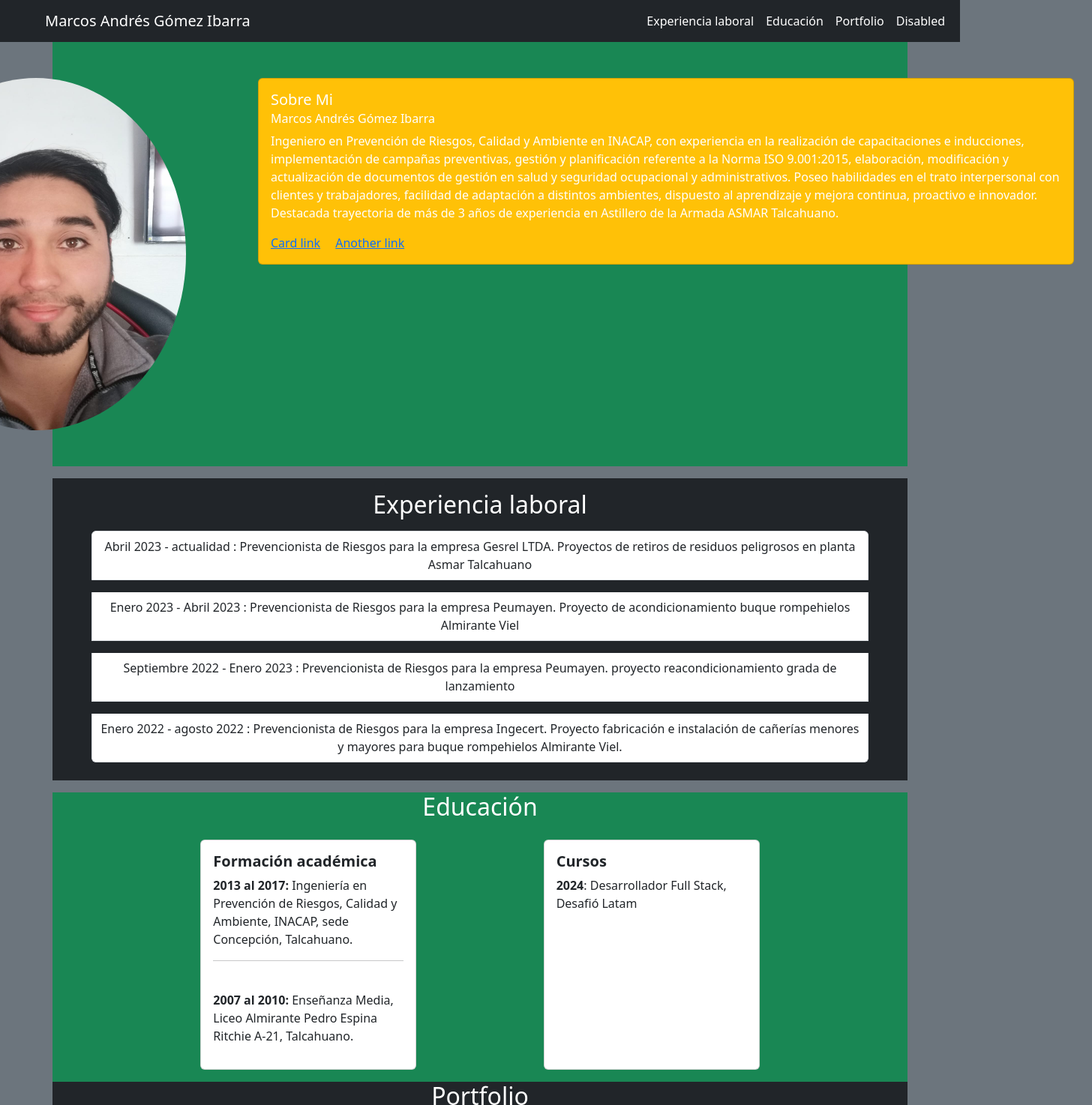
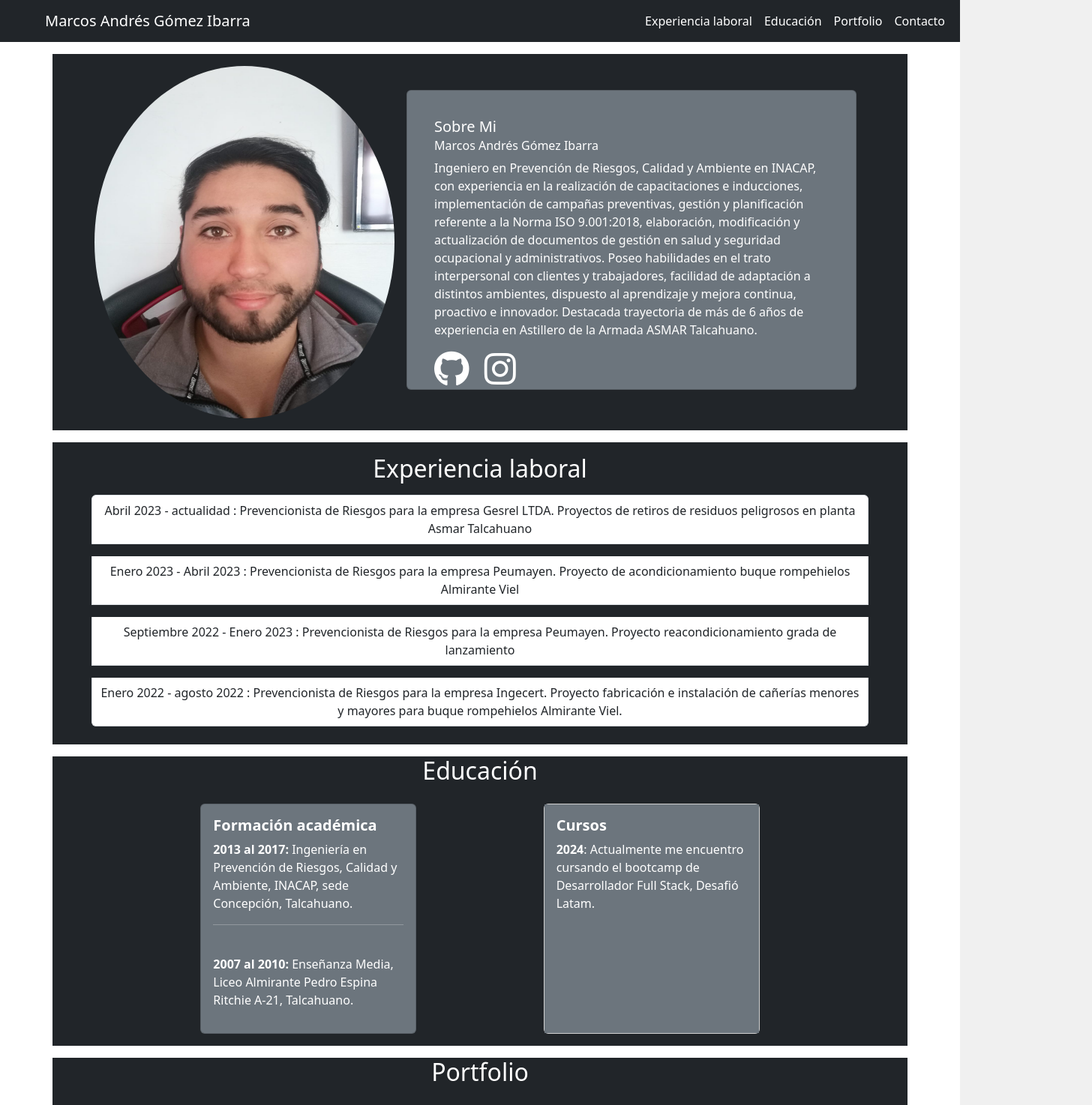
Before and after one commit to gsteenbecker/examen-modulo-1, a plain HTML site: page index.html in a window 1280 px wide. Shown: the top 1474 px of the page at 75% size, 1456 px wide, since content can reach past the window. Drawn offline with nearby package versions, Linux system fonts and the light colour scheme.

Commit message:
se agregaron iconos en la seccion sobre mi

```diff
--- a/assets/css/style.css
+++ b/assets/css/style.css
@@ -1,6 +1,22 @@
+body {
+
+    background-image: url('../img/backgorund.png');
+
+    background-size: cover;
+    background-position: center;
+
+    background-color: #f0f0f0; /
+  }
+
 .imagen-personal {
     border-radius: 50%;
     width: 400px;
     height: 470px;
     overflow: hidden;
 }
+
+.sobre-mi {
+    padding: 20px;
+    width:  600px;
+    height: 400px;
+}
--- a/index.html
+++ b/index.html
@@ -6,16 +6,17 @@
     <title>Currículum+Portfolio</title>
     <link href="https://cdn.jsdelivr.net/npm/bootstrap@5.3.3/dist/css/bootstrap.min.css" rel="stylesheet" integrity="sha384-QWTKZyjpPEjISv5WaRU9OFeRpok6YctnYmDr5pNlyT2bRjXh0JMhjY6hW+ALEwIH" crossorigin="anonymous">
     <link rel="stylesheet" href="./assets/css/style.css">
+    <script src="https://kit.fontawesome.com/1e98b18bbd.js" crossorigin="anonymous"></script>
 
 
 </head>
 
 
-<body class=" bg-secondary">
+<body class=" ">
 
     <header>
         <!-- navbar  -->
-        <nav class="navbar navbar-expand-lg bg-dark  ">
+        <nav class="navbar navbar-expand-lg bg-dark mb-3  ">
             <div class="container-fluid">
               <a class="navbar-brand text-white ms-5" href="#">Marcos Andrés Gómez Ibarra</a>
               <button class="navbar-toggler bg-white" type="button" data-bs-toggle="collapse" data-bs-target="#navbarNav" aria-controls="navbarNav" aria-expanded="false" aria-label="Toggle navigation">
@@ -33,7 +34,7 @@
                     <a class="nav-link text-white " href="#portfolio">Portfolio</a>
                   </li>
                   <li class="nav-item">
-                    <a class="nav-link disabled text-white " aria-disabled="true">Disabled</a>
+                    <a class="nav-link disabled text-white " aria-disabled="true">Contacto</a>
                   </li>
                 </ul>
               </div>
@@ -42,25 +43,26 @@
 
 
         <!-- acerca de mi -->
-        <section class=" container bg-success " >
-            <div class="d-flex flex-row justify-content-center">
-                <div class="m-4 p-4">
-                    <img class="imagen-personal " src="./assets/img/imagen-personal.jpg" alt="">
-                </div>
+        <section class=" container bg-dark " >
+            <div class=" d-flex flex-row justify-content-evenly ">
 
-                <div class="m-4 p-4 ">
-                    <div class="card bg-warning" style="width: 68rem;">
+                  <div class="col-md-4 col-12 m-3">
+                    <img class="imagen-personal " src="./assets/img/imagen-personal.jpg" alt="imagen de Marcos Gómez">
+                  </div>
+
+
+                    <div class="sobre-mi card bg-secondary col-md-4 col-12 mt-5">
                         <div class="card-body">
                             <h5 class="card-title text-white">Sobre Mi </h5>
                             <h6 class="card-subtitle mb-2 text-white">Marcos Andrés Gómez Ibarra</h6>
-                            <p class="card-text text-white">	Ingeniero en Prevención de Riesgos, Calidad y Ambiente en INACAP, con experiencia en la realización de capacitaciones e inducciones, implementación de campañas preventivas, gestión y planificación referente a la Norma ISO 9.001:2015, elaboración, modificación y actualización de documentos de gestión en salud y seguridad ocupacional y administrativos. Poseo habilidades en el trato interpersonal con clientes y trabajadores, facilidad de adaptación a distintos ambientes, dispuesto al aprendizaje y mejora continua, proactivo e innovador. Destacada trayectoria de más de 3 años de experiencia en Astillero de la Armada ASMAR Talcahuano.
+                            <p class="card-text text-white">	Ingeniero en Prevención de Riesgos, Calidad y Ambiente en INACAP, con experiencia en la realización de capacitaciones e inducciones, implementación de campañas preventivas, gestión y planificación referente a la Norma ISO 9.001:2018, elaboración, modificación y actualización de documentos de gestión en salud y seguridad ocupacional y administrativos. Poseo habilidades en el trato interpersonal con clientes y trabajadores, facilidad de adaptación a distintos ambientes, dispuesto al aprendizaje y mejora continua, proactivo e innovador. Destacada trayectoria de más de 6 años de experiencia en Astillero de la Armada ASMAR Talcahuano.
 
                             </p>
-                            <a href="#" class="card-link">Card link</a>
-                            <a href="#" class="card-link">Another link</a>
+                            <a href="https://github.com" class="card-link" target="_blank"> <i class="fa-brands fa-github fa-3x text-white "></i></a>
+                            <a href="https://www.instagram.com" class="card-link" target="_blank"> <i class="fa-brands fa-instagram fa-3x text-white"></i><a>
                         </div>
                   </div>
-                </div>
+
             </div>
         </section>
     </header>
@@ -74,7 +76,7 @@
                 <ul class="list-group">
                     <li class="list-group-item p-2 m-2">Abril 2023 - actualidad : Prevencionista de Riesgos para la empresa Gesrel LTDA. Proyectos de retiros de residuos peligrosos en planta Asmar Talcahuano</li>
                     <li class="list-group-item p-2 m-2">Enero 2023 - Abril 2023 : Prevencionista de Riesgos para la empresa Peumayen. Proyecto de acondicionamiento buque rompehielos Almirante Viel</li>
-                    <li class="list-group-item p-2 m-2">Septiembre 2022 - Enero 2023 : Prevencionista de Riesgos para la empresa Peumayen. proyecto reacondicionamiento grada de lanzamiento</li>
+                    <li class="list-group-item p-2 m-2">Septiembre 2022 - Enero 2023 : Prevencionista de Riesgos para la empresa Peumayen. Proyecto reacondicionamiento grada de lanzamiento</li>
                     <li class="list-group-item p-2 m-2">Enero 2022 - agosto 2022 : Prevencionista de Riesgos para la empresa Ingecert. Proyecto fabricación e instalación de cañerías menores y mayores para buque rompehielos Almirante Viel.</li>
 
               </ul>
@@ -83,11 +85,11 @@
 
 
         <!-- Educación -->
-        <section class="container bg-success " id="educación">
+        <section class="container bg-dark mb-3" id="educación">
           <h2 class="text-white text-center">Educación</h2>
 
           <div class=" p-3 d-flex flex-row justify-content-evenly">
-                <div class="card " style="width: 18rem;">
+                <div class="card bg-secondary text-white" style="width: 18rem;">
                     <div class="card-body">
                         <h5 class="card-title"><strong>Formación académica</strong> </h5>
                         <p class="card-text"> <strong>2013 al 2017:</strong> Ingeniería en Prevención de Riesgos, Calidad y Ambiente, INACAP,
@@ -99,9 +101,9 @@
                 </div>
 
                 <div class="card" style="width: 18rem;">
-                    <div class="card-body">
+                    <div class="card-body bg-secondary text-white">
                         <h5 class="card-title"> <strong>Cursos</strong></h5>
-                        <p class="card-text"> <strong>2024</strong>: Desarrollador Full Stack, Desafió Latam </p>
+                        <p class="card-text"> <strong>2024</strong>: Actualmente me encuentro cursando el bootcamp de Desarrollador Full Stack, Desafió Latam. </p>
 
                     </div>
               </div>
@@ -113,7 +115,7 @@
 
         <!-- Portfolio -->
 
-        <section class=" container bg-dark" id="portfolio">
+        <section class=" container bg-dark mb-3" id="portfolio">
 
             <div class="container text-center ">
               <h2 class="text-white">Portfolio</h2>
@@ -126,10 +128,10 @@
                       alt="" />
                     <div class="card-body">
                       <p class="texto-uno card-text text-start ">
-                        Primer desafió :
+                        <strong>Primer desafió : Currículum Monkey.D.Luffy.</strong>
                       </p>
                     </div>
-                    <div class="texto-dos text-start px-3"> Currículum Monkey.D.Luffy</div>
+
                   </div>
                 </div>
 
@@ -139,10 +141,10 @@
                     <img src="./assets/img/segundo-desafio.png" class="card-img-top" alt="" />
                     <div class="card-body">
                       <p class="texto-uno card-text text-start">
-                        Segundo desafió :
+                        <strong>Segundo desafió : Tienda de vehículos del futuro. </strong>
                       </p>
                     </div>
-                    <div class="texto-dos text-start px-3"> Tienda de vehículos del futuro</div>
+
                   </div>
                 </div>
 
@@ -152,10 +154,10 @@
                     <img src="./assets/img/tercer-desafio.png" class="card-img-top" alt=" " />
                     <div class="card-body">
                       <p class="texto-uno card-text text-start">
-                        Tercer desafió :
+                        <strong>Tercer desafió : Iguana Page.</strong>
                       </p>
                     </div>
-                    <div class="texto-dos text-start px-3">Iguana Page.</div>
+
                   </div>
                 </div>
               </div>
@@ -167,28 +169,28 @@
               <div class="row">
 
 
-                <div class="col-md-4 col-12 pt-4">
+                <div class="col-md-4 col-12 pt-4 mb-3">
                   <div class="card">
                     <img src="./assets/img/cuarto-desafio.png" class="card-img-top" alt="" />
                     <div class="card-body">
                       <p class="texto-uno card-text text-start">
-                        Cuarto desafió :
+                        <strong>Cuarto desafió : CUPPON. </strong>
                       </p>
                     </div>
-                    <div class="texto-dos text-start px-3">CUPPON</div>
+
                   </div>
                 </div>
 
 
-                <div class="col-md-4 col-12 pt-4">
+                <div class="col-md-4 col-12 pt-4 mb-3">
                   <div class="card">
                     <img src="./assets/img/quinto-desafio.png" class="card-img-top" alt="" />
                     <div class="card-body">
                       <p class="texto-uno card-text text-start">
-                        Quinto desafió :
+                        <strong>Quinto desafió : Github.</strong>
                       </p>
                     </div>
-                    <div class="texto-dos text-start px-3"> Github</div>
+
                   </div>
                 </div>
 
```
Also changed, not shown: assets/img/backgorund.png (added).
